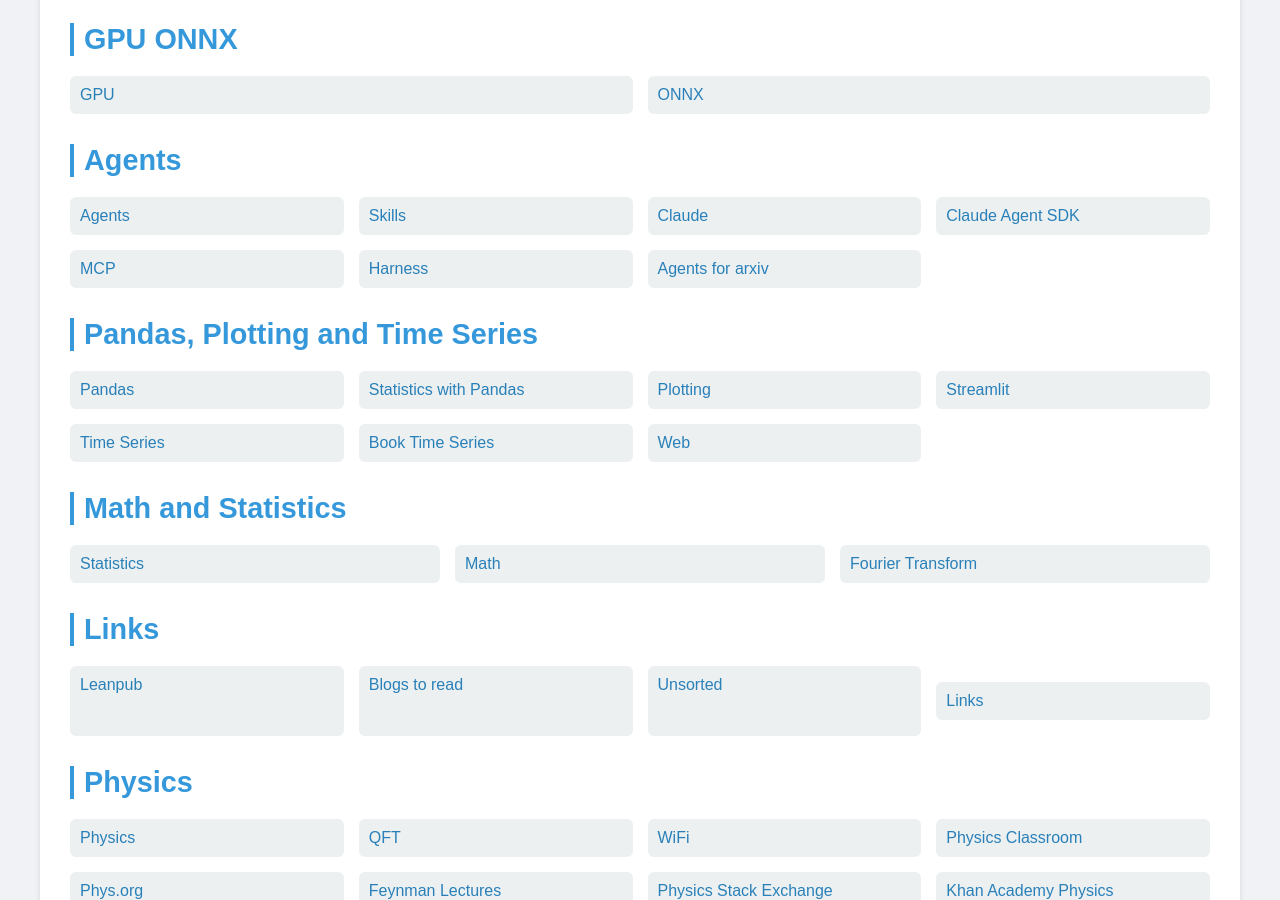
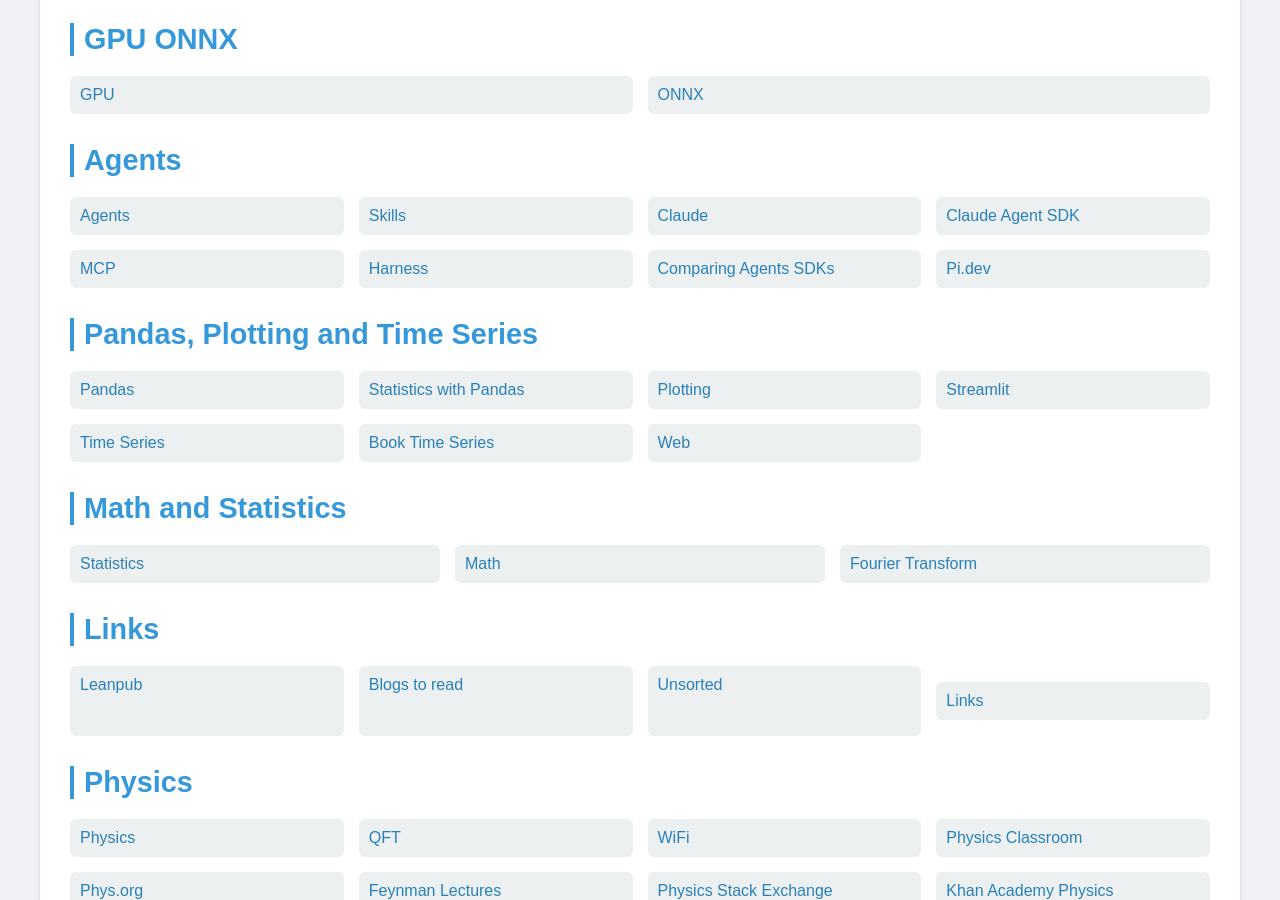
Before and after one commit to Michael-Lubinsky/michael-lubinsky.github.com, a Jekyll site: the page built from index.html, in a window 1280 px wide and 900 px high, scrolled down 3285 px. Built offline with Jekyll 4.4.1, drawn with Linux system fonts in a browser that asks for light colours.

Commit message:
Update link text for Agents and add Pi.dev link

```diff
--- a/index.html
+++ b/index.html
@@ -318,7 +318,8 @@
                 <a href="ml/claude_agent_sdk.html">Claude Agent SDK</a>
                 <a href="ml/mcp.html">MCP</a>
                 <a href="ml/harness.html">Harness</a>
-                <a href="agent/agent.html">Agents for arxiv</a>
+                <a href="agent/agent.html">Comparing Agents SDKs </a>
+                <a href="agent/pi.html">Pi.dev</a>
             </div>
         </div>
 
```
